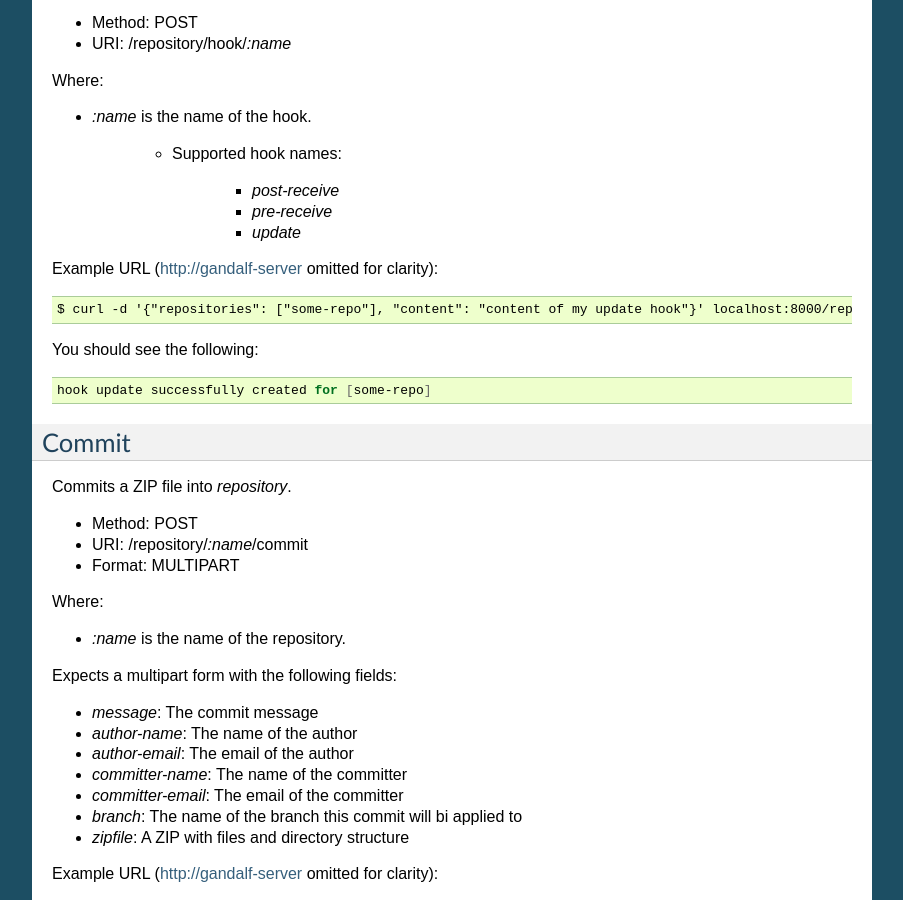
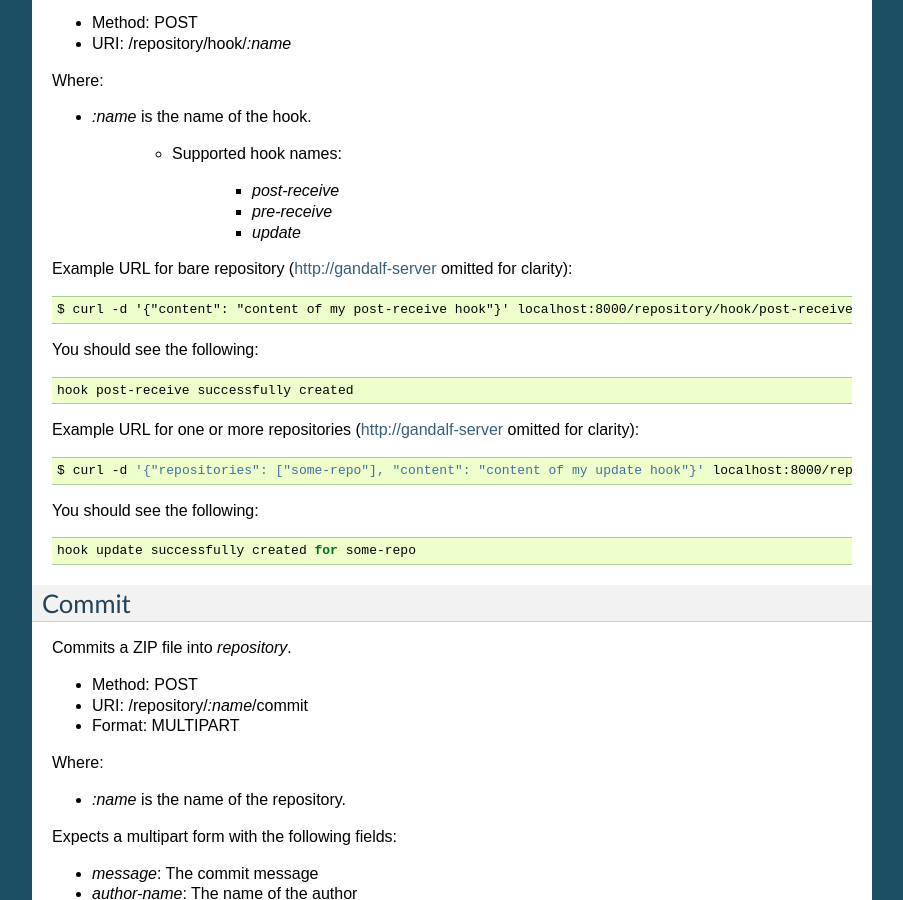
Before and after one commit to tsuru/gandalf, a Sphinx documentation site: the page built from docs/source/api.rst, in a window 1280 px wide and 900 px high, scrolled down 5187 px. Shown: the whole window, without its empty margins (198-1101 px from the left). Built offline with Sphinx 7.4.7, drawn with Linux system fonts in a browser that asks for light colours.

Commit message:
Docs: Improving how to add repository hook

```diff
--- a/docs/source/api.rst
+++ b/docs/source/api.rst
@@ -286,7 +286,20 @@ Where:
         * `pre-receive`
         * `update`
 
-Example URL (http://gandalf-server omitted for clarity)::
+Example URL for bare repository (http://gandalf-server omitted for clarity)::
+
+    $ curl -d '{"content": "content of my post-receive hook"}' localhost:8000/repository/hook/post-receive
+
+You should see the following:
+
+.. highlight:: bash
+
+::
+
+    hook post-receive successfully created
+
+
+Example URL for one or more repositories (http://gandalf-server omitted for clarity)::
 
     $ curl -d '{"repositories": ["some-repo"], "content": "content of my update hook"}' localhost:8000/repository/hook/update
 
@@ -296,7 +309,7 @@ You should see the following:
 
 ::
 
-    hook update successfully created for [some-repo]
+    hook update successfully created for some-repo
 
 Commit
 ------
```
